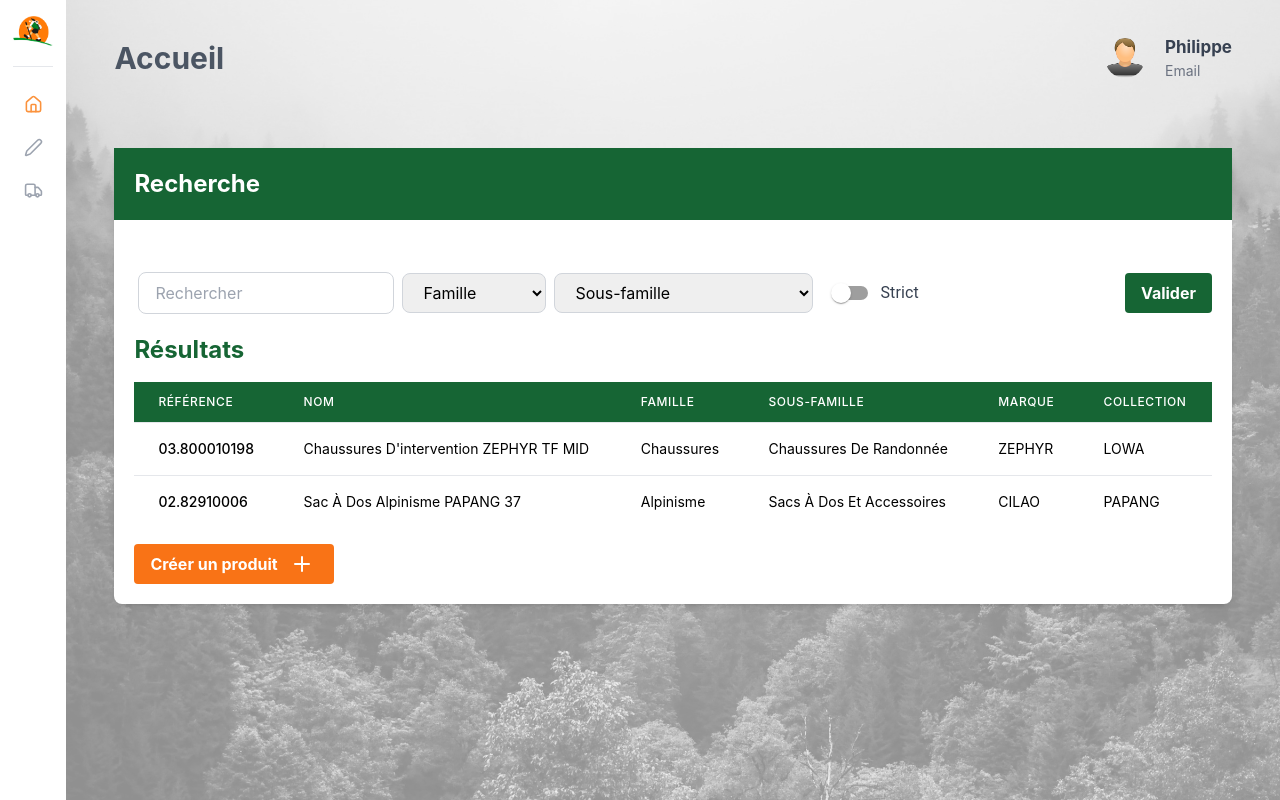
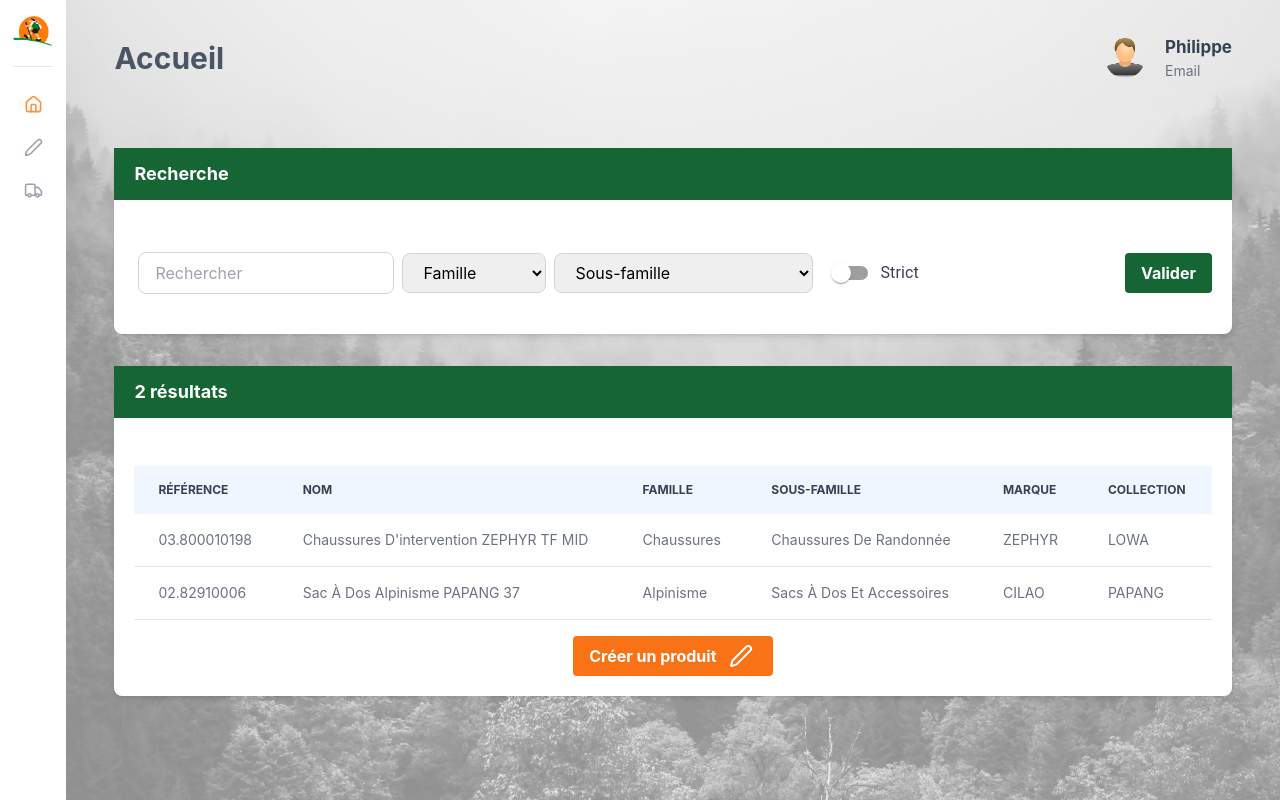
Before and after one commit to acs2i/avc-front-end, a React (Create React App) app: page / in a window 1280 px wide. Built offline with nearby package versions, Linux system fonts and the light colour scheme.

Commit message:
retouche

```diff
--- a/src/components/Card.tsx
+++ b/src/components/Card.tsx
@@ -2,16 +2,15 @@ import React from "react";
 
 
 type InFosCard = {
-  title: string;
-  subtitle: string;
+  title: any;
   children: React.ReactNode;
 };
 
-export default function Card({ title, subtitle, children }: InFosCard) {
+export default function Card({ title, children }: InFosCard) {
   return (
     <section className="bg-white shadow-md rounded-lg mt-8 flex flex-col gap-7">
-      <div className="bg-green-800 py-5 px-5">
-        <h2 className="text-white font-bold text-2xl">{title}</h2>
+      <div className="bg-green-800 py-3 px-5">
+        <h2 className="text-white font-bold text-lg">{title}</h2>
       </div>
       <div className="py-5 px-5">
         {children}
--- a/src/pages/Home.tsx
+++ b/src/pages/Home.tsx
@@ -1,12 +1,11 @@
 import React, { useState } from "react";
 import Card from "../components/Card";
 import Header from "../components/Header";
-import FormControlLabel from '@mui/material/FormControlLabel';
-import Switch from '@mui/material/Switch';
-import Fuse from 'fuse.js';
-import { Link, useNavigate  } from "react-router-dom";
-import { Plus } from "lucide-react";
-
+import FormControlLabel from "@mui/material/FormControlLabel";
+import Switch from "@mui/material/Switch";
+import Fuse from "fuse.js";
+import { Link, useNavigate } from "react-router-dom";
+import { Pen} from "lucide-react";
 
 type Product = {
   id: number;
@@ -21,33 +20,33 @@ type Product = {
 const products: Product[] = [
   {
     id: 1,
-    reference: '03.800010198',
-    name: 'Chaussures D\'intervention ZEPHYR TF MID',
-    family: 'Chaussures',
-    subFamily: 'Chaussures De Randonnée',
-    brand: 'ZEPHYR',
-    collection: 'LOWA',
+    reference: "03.800010198",
+    name: "Chaussures D'intervention ZEPHYR TF MID",
+    family: "Chaussures",
+    subFamily: "Chaussures De Randonnée",
+    brand: "ZEPHYR",
+    collection: "LOWA",
   },
   {
     id: 2,
-    reference: '02.82910006',
-    name: 'Sac À Dos Alpinisme PAPANG 37',
-    family: 'Alpinisme',
-    subFamily: 'Sacs À Dos Et Accessoires',
-    brand: 'CILAO',
-    collection: 'PAPANG',
-  }
+    reference: "02.82910006",
+    name: "Sac À Dos Alpinisme PAPANG 37",
+    family: "Alpinisme",
+    subFamily: "Sacs À Dos Et Accessoires",
+    brand: "CILAO",
+    collection: "PAPANG",
+  },
 ];
 
 const fuse = new Fuse(products, {
-  keys: ['name', 'reference', 'family', 'subFamily', 'brand', 'collection'],
-  includeMatches: true
+  keys: ["name", "reference", "family", "subFamily", "brand", "collection"],
+  includeMatches: true,
 });
 
 export default function Home() {
-  const [searchTerm, setSearchTerm] = useState('');
-  const [selectedFamily, setSelectedFamily] = useState('');
-  const [selectedSubFamily, setSelectedSubFamily] = useState('');
+  const [searchTerm, setSearchTerm] = useState("");
+  const [selectedFamily, setSelectedFamily] = useState("");
+  const [selectedSubFamily, setSelectedSubFamily] = useState("");
   const [isStrict, setIsStrict] = useState(false);
   const navigate = useNavigate();
 
@@ -59,7 +58,9 @@ export default function Home() {
     setSelectedFamily(event.target.value);
   };
 
-  const handleSubFamilyChange = (event: React.ChangeEvent<HTMLSelectElement>) => {
+  const handleSubFamilyChange = (
+    event: React.ChangeEvent<HTMLSelectElement>
+  ) => {
     setSelectedSubFamily(event.target.value);
   };
 
@@ -68,17 +69,27 @@ export default function Home() {
   };
 
   const filteredProducts = isStrict
-    ? fuse.search(`${searchTerm} ${selectedFamily} ${selectedSubFamily}`).map(result => result.item)
-    : products.filter(product =>
-        Object.values(product).some(value =>
-          value.toString().toLowerCase().includes(searchTerm.toLowerCase()) ||
-          (selectedFamily && product.family.toLowerCase() === selectedFamily.toLowerCase()) ||
-          (selectedSubFamily && product.subFamily.toLowerCase() === selectedSubFamily.toLowerCase())
+    ? fuse
+        .search(`${searchTerm} ${selectedFamily} ${selectedSubFamily}`)
+        .map((result) => result.item)
+    : products.filter((product) =>
+        Object.values(product).some(
+          (value) =>
+            value.toString().toLowerCase().includes(searchTerm.toLowerCase()) ||
+            (selectedFamily &&
+              product.family.toLowerCase() === selectedFamily.toLowerCase()) ||
+            (selectedSubFamily &&
+              product.subFamily.toLowerCase() ===
+                selectedSubFamily.toLowerCase())
         )
       );
 
-  const families = Array.from(new Set(products.map((product) => product.family)));
-  const subFamilies = Array.from(new Set(products.map((product) => product.subFamily)));
+  const families = Array.from(
+    new Set(products.map((product) => product.family))
+  );
+  const subFamilies = Array.from(
+    new Set(products.map((product) => product.subFamily))
+  );
 
   const targetProduct = (id: Product) => {
     navigate(`/product/${id}`);
@@ -86,7 +97,7 @@ export default function Home() {
 
   return (
     <div>
-      <Card title="Recherche" subtitle="Recherche">
+      <Card title="Recherche">
         <div className="flex flex-col md:flex-row justify-between items-center mb-4">
           <div className="flex items-center mb-4 md:mb-0">
             <input
@@ -96,7 +107,11 @@ export default function Home() {
               value={searchTerm}
               onChange={handleSearchChange}
             />
-            <select className="border border-gray-300 rounded-lg px-4 py-2 m-1" value={selectedFamily} onChange={handleFamilyChange}>
+            <select
+              className="border border-gray-300 rounded-lg px-4 py-2 m-1"
+              value={selectedFamily}
+              onChange={handleFamilyChange}
+            >
               <option value="">Famille</option>
               {families.map((family) => (
                 <option key={family} value={family}>
@@ -104,7 +119,11 @@ export default function Home() {
                 </option>
               ))}
             </select>
-            <select className="border border-gray-300 rounded-lg px-4 py-2 m-1" value={selectedSubFamily} onChange={handleSubFamilyChange}>
+            <select
+              className="border border-gray-300 rounded-lg px-4 py-2 m-1"
+              value={selectedSubFamily}
+              onChange={handleSubFamilyChange}
+            >
               <option value="">Sous-famille</option>
               {subFamilies.map((subFamily) => (
                 <option key={subFamily} value={subFamily}>
@@ -115,7 +134,9 @@ export default function Home() {
             <div className="ml-4 flex items-center">
               <FormControlLabel
                 className="ml-3 text-gray-700 font-medium"
-                control={<Switch checked={isStrict} onChange={handleStrictChange} />}
+                control={
+                  <Switch checked={isStrict} onChange={handleStrictChange} />
+                }
                 label="Strict"
               />
             </div>
@@ -124,51 +145,60 @@ export default function Home() {
             Valider
           </button>
         </div>
+      </Card>
 
-        <h2 className="text-2xl font-bold text-green-800 mb-4">Résultats</h2>
+      <Card title={`${products.length} résultats`}>
         <div className="overflow-x-auto">
-          <table className="min-w-full divide-y divide-gray-200">
-            <thead className="bg-green-800">
+          <table className="w-full text-sm text-left text-gray-500">
+            <thead className="text-xs text-gray-700 uppercase bg-blue-50">
               <tr>
-                <th scope="col" className="px-6 py-3 text-left text-xs font-medium text-white uppercase tracking-wider">
+                <th scope="col" className="px-6 py-4">
                   RÉFÉRENCE
                 </th>
-                <th scope="col" className="px-6 py-3 text-left text-xs font-medium text-white uppercase tracking-wider">
+                <th scope="col" className="px-6 py-4">
                   NOM
                 </th>
-                <th scope="col" className="px-6 py-3 text-left text-xs font-medium text-white uppercase tracking-wider">
+                <th scope="col" className="px-6 py-4">
                   FAMILLE
                 </th>
-                <th scope="col" className="px-6 py-3 text-left text-xs font-medium text-white uppercase tracking-wider">
+                <th scope="col" className="px-6 py-4">
                   SOUS-FAMILLE
                 </th>
-                <th scope="col" className="px-6 py-3 text-left text-xs font-medium text-white uppercase tracking-wider">
+                <th scope="col" className="px-6 py-4">
                   MARQUE
                 </th>
-                <th scope="col" className="px-6 py-3 text-left text-xs font-medium text-white uppercase tracking-wider">
+                <th scope="col" className="px-6 py-4">
                   COLLECTION
                 </th>
               </tr>
             </thead>
-            <tbody className="bg-white divide-y divide-gray-200">
-              {filteredProducts.map((product:Product) => (
-                <tr key={product.id} onClick={() => targetProduct((product.id as any))}>
-                  <td className="px-6 py-4 whitespace-nowrap text-sm font-medium text-grey-900 cursor-pointer">{product.reference}</td>
-                  <td className="px-6 py-4 whitespace-nowrap text-sm text-grey-500 cursor-pointer">{product.name}</td>
-                  <td className="px-6 py-4 whitespace-nowrap text-sm text-grey-500 cursor-pointer">{product.family}</td>
-                  <td className="px-6 py-4 whitespace-nowrap text-sm text-grey-500 cursor-pointer">{product.subFamily}</td>
-                  <td className="px-6 py-4 whitespace-nowrap text-sm text-grey-500 cursor-pointer">{product.brand}</td>
-                  <td className="px-6 py-4 whitespace-nowrap text-sm text-grey-500 cursor-pointer">{product.collection}</td>
+            <tbody>
+              {filteredProducts.map((product: Product) => (
+                <tr
+                  key={product.id}
+                  onClick={() => targetProduct(product.id as any)}
+                  className="bg-white border-b cursor-pointer hover:bg-slate-100"
+                >
+                  <td className="px-6 py-4">{product.reference}</td>
+                  <td className="px-6 py-4">{product.name}</td>
+                  <td className="px-6 py-4">{product.family}</td>
+                  <td className="px-6 py-4">{product.subFamily}</td>
+                  <td className="px-6 py-4">{product.brand}</td>
+                  <td className="px-6 py-4">{product.collection}</td>
                 </tr>
               ))}
             </tbody>
           </table>
         </div>
-        <Link to="/create-product" className="bg-orange-500 hover:bg-orange-600 text-white font-bold py-2 px-4 rounded mt-4 flex items-center gap-3 w-[200px]">
-          Créer un produit
-          <Plus/>
-        </Link>
-
+        <div className="flex justify-center">
+          <Link
+            to="/product/create-product"
+            className="bg-orange-500 hover:bg-orange-600 text-white font-bold py-2 px-4 rounded mt-4 flex items-center gap-3 w-[200px]"
+          >
+            Créer un produit
+            <Pen />
+          </Link>
+        </div>
       </Card>
     </div>
   );
--- a/src/pages/product/CreateProductPage.tsx
+++ b/src/pages/product/CreateProductPage.tsx
@@ -6,7 +6,7 @@ import React from "react";
 export default function CreateProductPage() {
   return (
     <div>
-      <Card title="Créez votre produit" subtitle="">
+      <Card title="Créez votre produit">
         <form className="flex flex-col gap-8">
           <div className="gap-5 grid grid-cols-2 grid-template-columns: [label] 1fr [select] 2fr;">
             <div className="flex items-center gap-4">
@@ -133,10 +133,10 @@ export default function CreateProductPage() {
           </div>
 
           <div className="flex gap-2">
-            <button className="bg-green-600 text-white font-bold py-1 px-4 rounded-md hover:brightness-125">
+            <button className="bg-green-600 text-white font-bold h-[35px] px-3 rounded-md hover:brightness-125 text-[12px]">
               Valider
             </button>
-            <button className="bg-red-600 text-white font-bold py-2 px-4 rounded-md hover:brightness-125">
+            <button className="bg-red-600 text-white font-bold h-[35px] px-3 rounded-md hover:brightness-125 text-[12px]">
               Annuler
             </button>
           </div>
--- a/src/utils/index.ts
+++ b/src/utils/index.ts
@@ -9,7 +9,7 @@ export const LINKS: Link[] = [
     showInSidebar: true,
   },
   {
-    name: "Créer un produit",
+    name: "Création produit",
     link: "/product/create-product",
     icon: Pen,
     showInSidebar: true,
```
